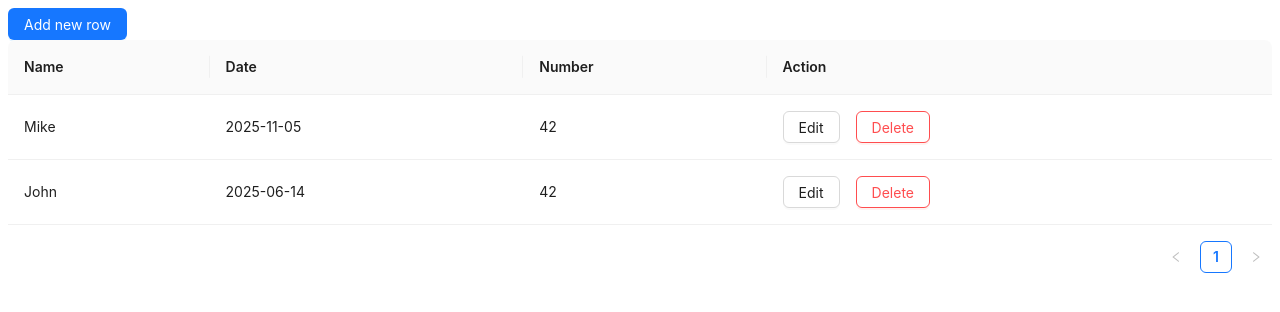
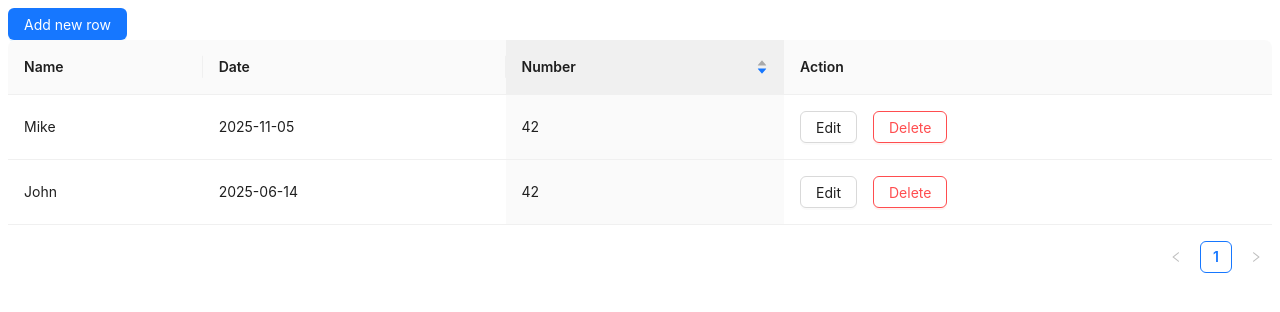
Before and after one commit to GSasha9/test_case, a React (Vite) app in the folder react-ts/: page / in a window 1280 px wide. Shown: the top 312 px of the page. Built offline with nearby package versions, Linux system fonts and the light colour scheme.

Commit message:
refactor: unify modal open/close state

```diff
--- a/react-ts/src/App.tsx
+++ b/react-ts/src/App.tsx
@@ -1,22 +1,9 @@
-import { Button } from 'antd';
-import { useState } from 'react';
-
 import MainTable from './components/table/main-table';
 
 function App() {
-  const [isModalOpen, setIsModalOpen] = useState(false);
-
-  const handleButton = () => {
-    setIsModalOpen(true);
-  };
-
   return (
     <main>
-      <Button type="primary" onClick={handleButton}>
-        {' '}
-        Add new row{' '}
-      </Button>
-      <MainTable isOpen={isModalOpen} />
+      <MainTable />
     </main>
   );
 }
--- a/react-ts/src/components/table/main-table.tsx
+++ b/react-ts/src/components/table/main-table.tsx
@@ -10,21 +10,21 @@ import { dataExample } from '@/shared/constants/data-example';
 import TABLE_DATA from '@/shared/constants/table-data';
 import type { DataType } from '@/shared/types/data-type';
 
-interface MainTableProps {
-  isOpen: boolean;
-}
-
-const MainTable = ({ isOpen }: MainTableProps) => {
+const MainTable = () => {
   const [tableData, setTableData] = useState(dataExample);
   const [editingRecord, setEditingRecord] = useState<DataType | null>(null);
-  const [isModalOpen, setIsModalOpen] = useState(isOpen);
+  const [isModalOpen, setIsModalOpen] = useState(false);
   const [form] = Form.useForm();
 
   console.log(tableData);
 
   useEffect(() => {
-    if (!isOpen) form.resetFields();
-  }, [isOpen, form]);
+    if (!isModalOpen) form.resetFields();
+  }, [isModalOpen, form]);
+
+  const handleButton = () => {
+    setIsModalOpen(true);
+  };
 
   const handleEdit = (record: DataType) => {
     setEditingRecord(record);
@@ -85,6 +85,8 @@ const MainTable = ({ isOpen }: MainTableProps) => {
       title: TABLE_DATA.number.title,
       dataIndex: TABLE_DATA.number.dataIndex,
       key: TABLE_DATA.number.key,
+      defaultSortOrder: 'descend',
+      sorter: (a, b) => a.number - b.number,
     },
     {
       title: TABLE_DATA.action.title,
@@ -102,10 +104,17 @@ const MainTable = ({ isOpen }: MainTableProps) => {
 
   return (
     <>
+      <Button type="primary" onClick={handleButton}>
+        {' '}
+        Add new row{' '}
+      </Button>
       <Table<DataType> dataSource={tableData} columns={columns} />
       <Modal
         open={isModalOpen}
-        onCancel={() => setIsModalOpen(false)}
+        onCancel={() => {
+          setIsModalOpen(false);
+          setEditingRecord(null);
+        }}
         footer={null}
       >
         <ModalForm form={form} onSubmit={handleSubmit} />
```
